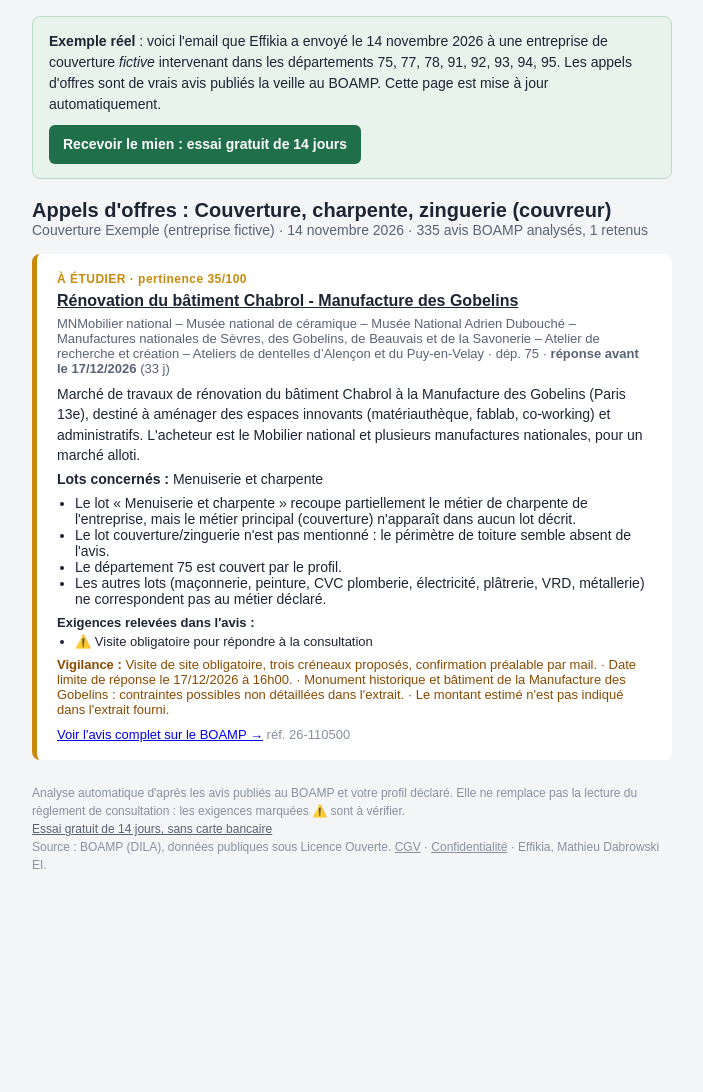
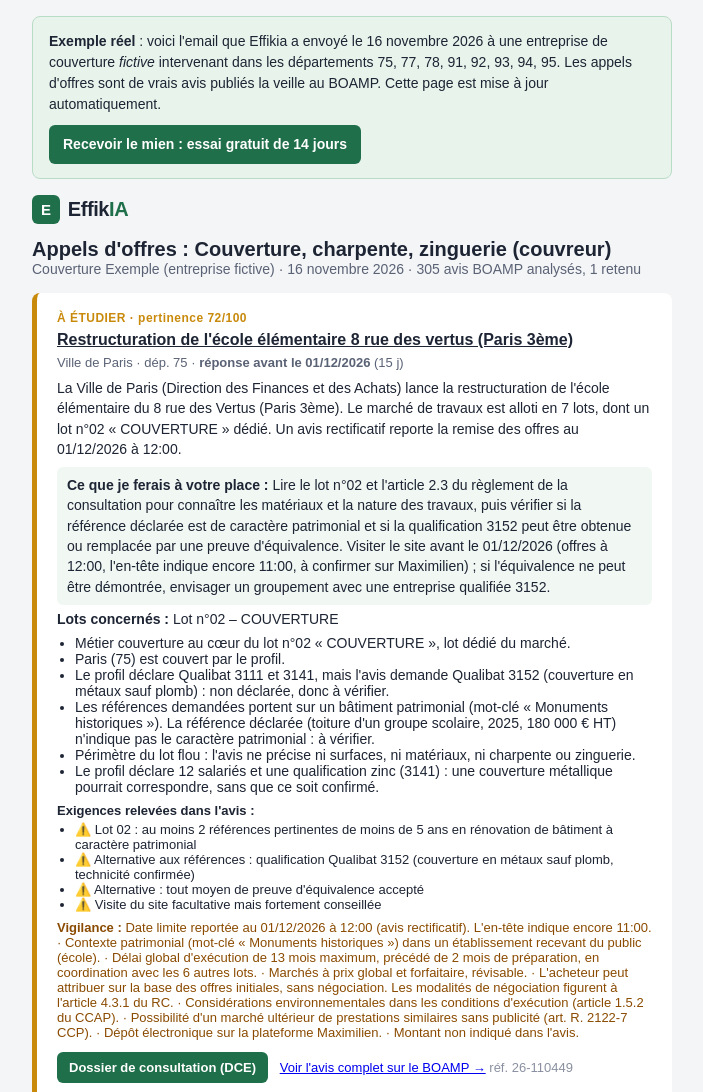
Before and after one commit to Effikia/effikia.github.io, a plain HTML site: page exemple.html in a window 1280 px wide. Shown: the top 1092 px of the page, without its empty margins (288-991 px from the left). Before the commit the page ends 902 px from the top, so only its background shows below. Drawn offline with Linux system fonts and the light colour scheme.

Commit message:
Exemple d'email du 2026-11-16

```diff
--- a/exemple.html
+++ b/exemple.html
@@ -2,46 +2,58 @@
 <html lang="fr">
 <head><meta charset="utf-8"><meta name="viewport" content="width=device-width,initial-scale=1">
 <title>Exemple d'email du matin - Effikia</title>
-<meta name="description" content="Un vrai email Effikia du 14 novembre 2026 : les appels d'offres de couverture publiés la veille au BOAMP, résumés et analysés.">
+<meta name="description" content="Un vrai email Effikia du 16 novembre 2026 : les appels d'offres de couverture publiés la veille au BOAMP, résumés et analysés.">
 </head>
 <body style="margin:0;background:#f4f5f7;font-family:Arial,Helvetica,sans-serif;color:#1d2433;">
 <table role="presentation" width="100%" cellpadding="0" cellspacing="0" style="background:#f4f5f7;"><tr><td align="center" style="padding:16px;">
 <table role="presentation" width="100%" cellpadding="0" cellspacing="0" style="max-width:640px;">
 
   <tr><td style="background:#e8f3ec;border:1px solid #b9dcc6;border-radius:8px;padding:14px 16px;font-size:14px;line-height:1.5;margin-bottom:12px;">
-    <strong>Exemple réel</strong> : voici l'email que Effikia a envoyé le 14 novembre 2026 à une entreprise de couverture <em>fictive</em> intervenant dans les départements 75, 77, 78, 91, 92, 93, 94, 95.
+    <strong>Exemple réel</strong> : voici l'email que Effikia a envoyé le 16 novembre 2026 à une entreprise de couverture <em>fictive</em> intervenant dans les départements 75, 77, 78, 91, 92, 93, 94, 95.
     Les appels d'offres sont de vrais avis publiés la veille au BOAMP. Cette page est mise à jour automatiquement.
     <div style="margin-top:10px;"><a href="https://effikia.fr/" style="display:inline-block;background:#1f6f4a;color:#fff;text-decoration:none;padding:9px 14px;border-radius:6px;font-weight:bold;">Recevoir le mien : essai gratuit de 14 jours</a></div>
   </td></tr>
   <tr><td style="height:12px;"></td></tr>
 
-  <tr><td style="padding:8px 0 16px;">
+  <tr><td style="padding:4px 0 14px;">
+    <table role="presentation" cellpadding="0" cellspacing="0"><tr>
+      <td style="background:#1f6f4a;color:#fff;font-weight:bold;font-size:15px;border-radius:6px;padding:6px 9px;letter-spacing:-.02em;">E</td>
+      <td style="padding-left:8px;font-size:20px;font-weight:800;letter-spacing:-.02em;color:#1d2433;">Effik<span style="color:#1f6f4a;">IA</span></td>
+    </tr></table>
+  </td></tr>
+  <tr><td style="padding:0 0 16px;">
     <div style="font-size:20px;font-weight:bold;">Appels d'offres : Couverture, charpente, zinguerie (couvreur)</div>
-    <div style="font-size:14px;color:#5a6275;">Couverture Exemple (entreprise fictive) · 14 novembre 2026 · 335 avis BOAMP analysés, 1 retenus</div>
+    <div style="font-size:14px;color:#5a6275;">Couverture Exemple (entreprise fictive) · 16 novembre 2026 · 305 avis BOAMP analysés, 1 retenu</div>
   </td></tr>
+
+
 
 
 
   <tr><td style="background:#fff;border-radius:8px;padding:18px 20px;margin-bottom:12px;border-left:5px solid #c98a0c;">
     <div style="font-size:12px;font-weight:bold;letter-spacing:.04em;color:#c98a0c;">
-      À ÉTUDIER · pertinence 35/100
+      À ÉTUDIER · pertinence 72/100
     </div>
-    <div style="font-size:16px;font-weight:bold;margin:6px 0;"><a href="https://www.boamp.fr/pages/avis/?q=idweb:26-110500" style="color:#1d2433;">Rénovation du bâtiment Chabrol - Manufacture des Gobelins</a></div>
+    <div style="font-size:16px;font-weight:bold;margin:6px 0;"><a href="https://www.boamp.fr/pages/avis/?q=idweb:26-110449" style="color:#1d2433;">Restructuration de l&#39;école élémentaire 8 rue des vertus (Paris 3ème)</a></div>
     <div style="font-size:13px;color:#5a6275;margin-bottom:8px;">
-      MNMobilier national – Musée national de céramique – Musée National Adrien Dubouché – Manufactures nationales de Sèvres, des Gobelins, de Beauvais et de la Savonerie – Atelier de recherche et création – Ateliers de dentelles d’Alençon et du Puy-en-Velay · dép. 75
-       · <strong>réponse avant le 17/12/2026</strong> (33 j)
+      Ville de Paris · dép. 75
+       · <strong>réponse avant le 01/12/2026</strong> (15 j)
+    </div>
 
-    </div>
-    <div style="font-size:14px;line-height:1.45;">Marché de travaux de rénovation du bâtiment Chabrol à la Manufacture des Gobelins (Paris 13e), destiné à aménager des espaces innovants (matériauthèque, fablab, co-working) et administratifs. L&#39;acheteur est le Mobilier national et plusieurs manufactures nationales, pour un marché alloti.</div>
-    <div style="font-size:14px;margin-top:6px;"><strong>Lots concernés :</strong> Menuiserie et charpente</div>
-    <ul style="font-size:14px;margin:8px 0 0;padding-left:18px;"><li>Le lot « Menuiserie et charpente » recoupe partiellement le métier de charpente de l&#39;entreprise, mais le métier principal (couverture) n&#39;apparaît dans aucun lot décrit.</li><li>Le lot couverture/zinguerie n&#39;est pas mentionné : le périmètre de toiture semble absent de l&#39;avis.</li><li>Le département 75 est couvert par le profil.</li><li>Les autres lots (maçonnerie, peinture, CVC plomberie, électricité, plâtrerie, VRD, métallerie) ne correspondent pas au métier déclaré.</li></ul>
+    <div style="font-size:14px;line-height:1.45;">La Ville de Paris (Direction des Finances et des Achats) lance la restructuration de l&#39;école élémentaire du 8 rue des Vertus (Paris 3ème). Le marché de travaux est alloti en 7 lots, dont un lot n°02 « COUVERTURE » dédié. Un avis rectificatif reporte la remise des offres au 01/12/2026 à 12:00.</div>
+    <div style="font-size:14px;line-height:1.45;margin-top:8px;background:#f1f7f3;border-radius:6px;padding:8px 10px;"><strong>Ce que je ferais à votre place :</strong> Lire le lot n°02 et l&#39;article 2.3 du règlement de la consultation pour connaître les matériaux et la nature des travaux, puis vérifier si la référence déclarée est de caractère patrimonial et si la qualification 3152 peut être obtenue ou remplacée par une preuve d&#39;équivalence. Visiter le site avant le 01/12/2026 (offres à 12:00, l&#39;en-tête indique encore 11:00, à confirmer sur Maximilien) ; si l&#39;équivalence ne peut être démontrée, envisager un groupement avec une entreprise qualifiée 3152.</div>
+    <div style="font-size:14px;margin-top:6px;"><strong>Lots concernés :</strong> Lot n°02 – COUVERTURE</div>
+    <ul style="font-size:14px;margin:8px 0 0;padding-left:18px;"><li>Métier couverture au cœur du lot n°02 « COUVERTURE », lot dédié du marché.</li><li>Paris (75) est couvert par le profil.</li><li>Le profil déclare Qualibat 3111 et 3141, mais l&#39;avis demande Qualibat 3152 (couverture en métaux sauf plomb) : non déclarée, donc à vérifier.</li><li>Les références demandées portent sur un bâtiment patrimonial (mot-clé « Monuments historiques »). La référence déclarée (toiture d&#39;un groupe scolaire, 2025, 180 000 € HT) n&#39;indique pas le caractère patrimonial : à vérifier.</li><li>Périmètre du lot flou : l&#39;avis ne précise ni surfaces, ni matériaux, ni charpente ou zinguerie.</li><li>Le profil déclare 12 salariés et une qualification zinc (3141) : une couverture métallique pourrait correspondre, sans que ce soit confirmé.</li></ul>
 
     <div style="font-size:13px;margin-top:8px;"><strong>Exigences relevées dans l'avis :</strong></div>
     <ul style="font-size:13px;margin:4px 0 0;padding-left:18px;">
-      <li>⚠️ Visite obligatoire pour répondre à la consultation</li>
+      <li>⚠️ Lot 02 : au moins 2 références pertinentes de moins de 5 ans en rénovation de bâtiment à caractère patrimonial</li><li>⚠️ Alternative aux références : qualification Qualibat 3152 (couverture en métaux sauf plomb, technicité confirmée)</li><li>⚠️ Alternative : tout moyen de preuve d&#39;équivalence accepté</li><li>⚠️ Visite du site facultative mais fortement conseillée</li>
     </ul>
-    <div style="font-size:13px;margin-top:8px;color:#8a4b00;"><strong>Vigilance :</strong> Visite de site obligatoire, trois créneaux proposés, confirmation préalable par mail. · Date limite de réponse le 17/12/2026 à 16h00. · Monument historique et bâtiment de la Manufacture des Gobelins : contraintes possibles non détaillées dans l&#39;extrait. · Le montant estimé n&#39;est pas indiqué dans l&#39;extrait fourni.</div>
-    <div style="font-size:13px;margin-top:10px;"><a href="https://www.boamp.fr/pages/avis/?q=idweb:26-110500">Voir l'avis complet sur le BOAMP →</a> <span style="color:#8a90a0;">réf. 26-110500</span></div>
+    <div style="font-size:13px;margin-top:8px;color:#8a4b00;"><strong>Vigilance :</strong> Date limite reportée au 01/12/2026 à 12:00 (avis rectificatif). L&#39;en-tête indique encore 11:00. · Contexte patrimonial (mot-clé « Monuments historiques ») dans un établissement recevant du public (école). · Délai global d&#39;exécution de 13 mois maximum, précédé de 2 mois de préparation, en coordination avec les 6 autres lots. · Marchés à prix global et forfaitaire, révisable. · L&#39;acheteur peut attribuer sur la base des offres initiales, sans négociation. Les modalités de négociation figurent à l&#39;article 4.3.1 du RC. · Considérations environnementales dans les conditions d&#39;exécution (article 1.5.2 du CCAP). · Possibilité d&#39;un marché ultérieur de prestations similaires sans publicité (art. R. 2122-7 CCP). · Dépôt électronique sur la plateforme Maximilien. · Montant non indiqué dans l&#39;avis.</div>
+    <div style="font-size:13px;margin-top:12px;">
+      <a href="https://marches.maximilien.fr/entreprise/consultation/948739?orgAcronyme=r8t" style="display:inline-block;background:#1f6f4a;color:#fff;text-decoration:none;padding:8px 12px;border-radius:6px;font-weight:bold;margin:0 8px 6px 0;">Dossier de consultation (DCE)</a>
+      <a href="https://www.boamp.fr/pages/avis/?q=idweb:26-110449">Voir l'avis complet sur le BOAMP →</a> <span style="color:#8a90a0;">réf. 26-110449</span>
+    </div>
   </td></tr>
   <tr><td style="height:12px;"></td></tr>
 
```
